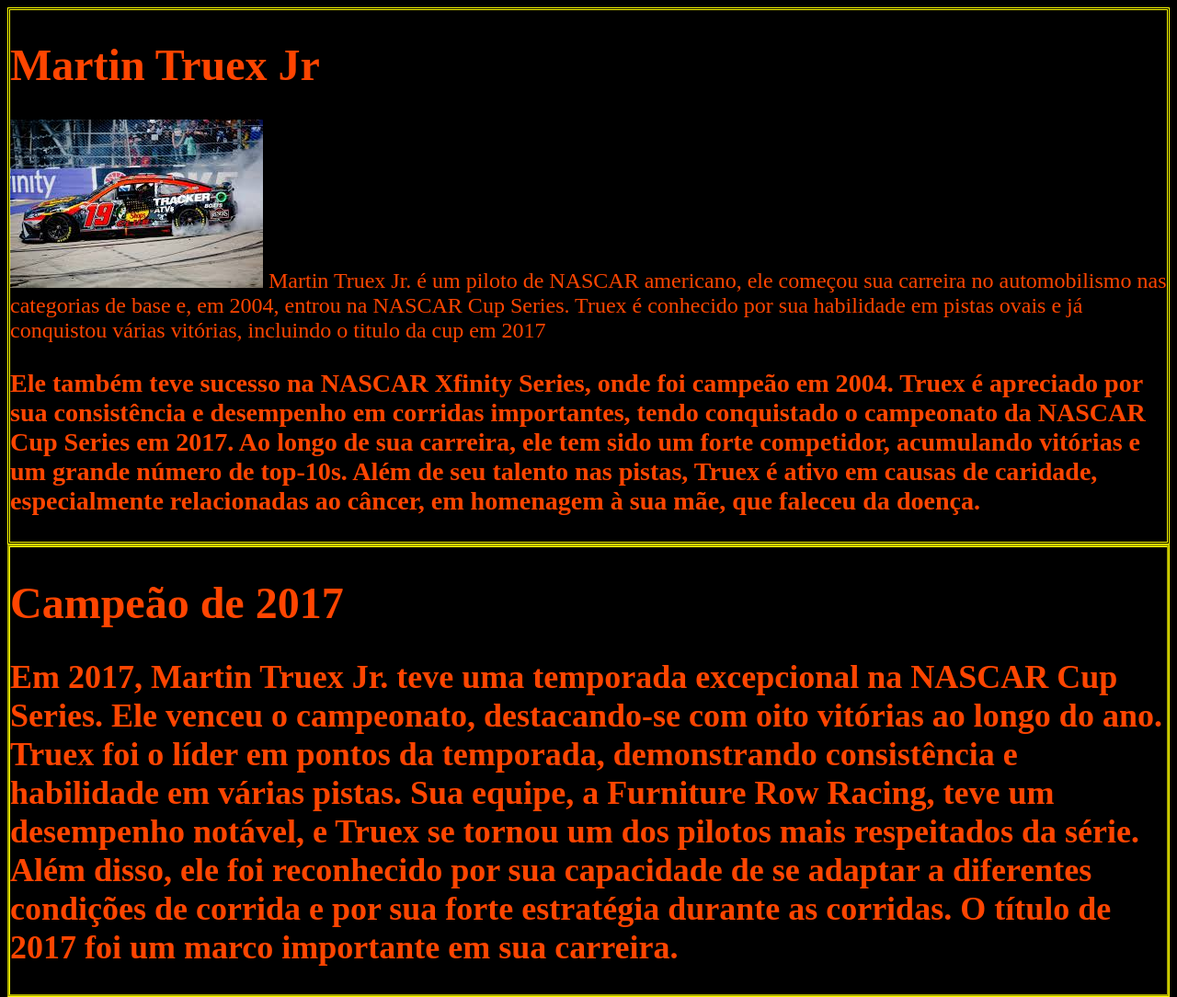
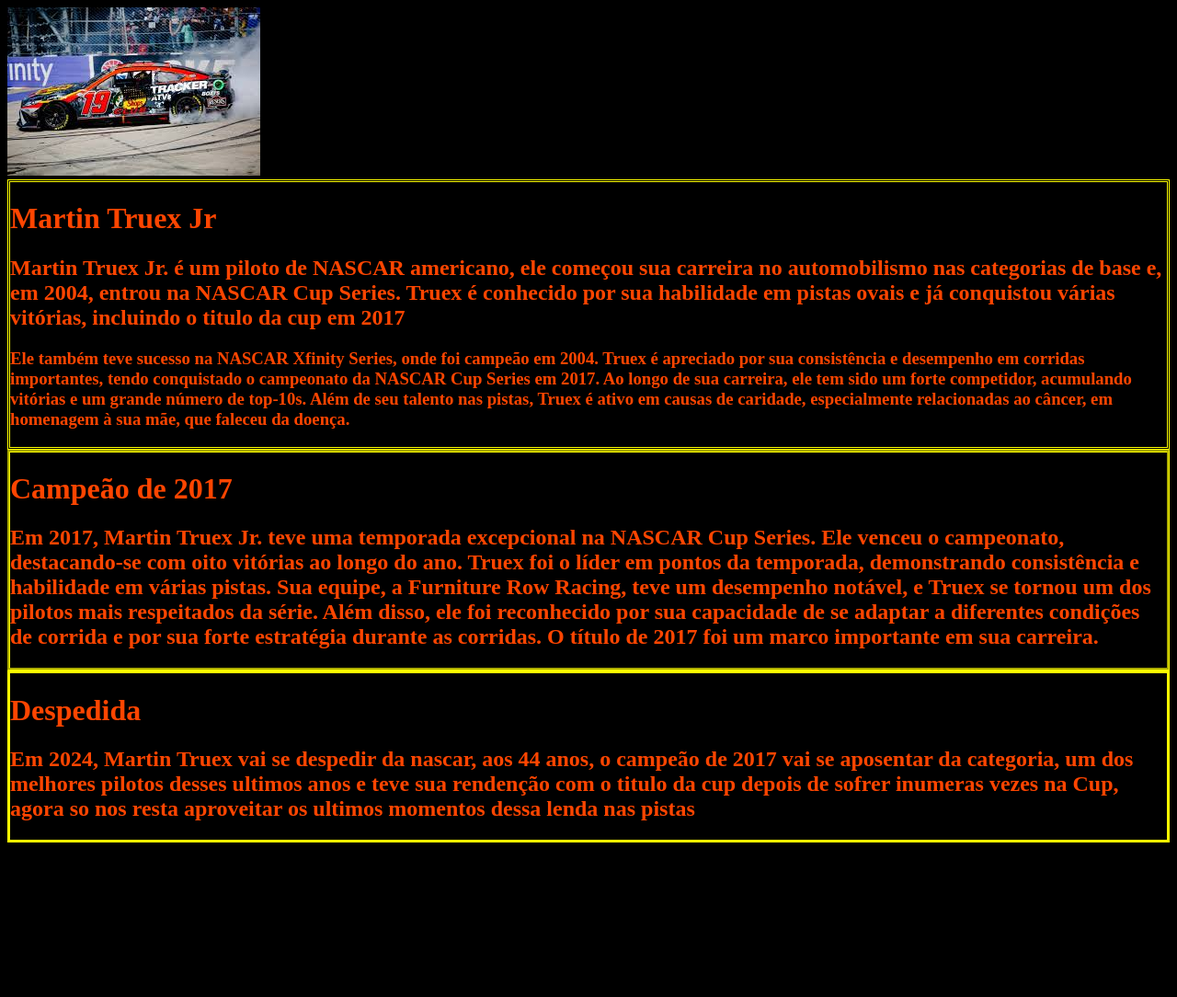
Before and after one commit to vitorzanelli07/proj-3tri-3c, a plain HTML site: page index.html in a window 1280 px wide. Shown: the top 1084 px of the page at 92% size. After the commit the page ends 924 px from the top, so only its background shows below. Drawn offline with Linux system fonts and the light colour scheme.

Commit message:
aaaaaaaaaaaaaaaaaaaaaaaaa

```diff
--- a/index.html
+++ b/index.html
@@ -7,10 +7,9 @@
     <title>Document</title>
 </head>
 <body>
-
+    <img id="truex" src="download (1).jpeg">
     <header> <div class="p1">
 <h1> Martin Truex Jr </h1>
-   <img id="truex" src="download (1).jpeg"
 <h2> Martin Truex Jr. é um piloto de NASCAR americano,  ele começou sua carreira no automobilismo nas categorias de base e, em 2004, entrou na NASCAR Cup Series. Truex é conhecido por sua habilidade em pistas ovais e já conquistou várias vitórias, incluindo o titulo da cup em 2017</h2>
 <h3> Ele também teve sucesso na NASCAR Xfinity Series, onde foi campeão em 2004. Truex é apreciado por sua consistência e desempenho em corridas importantes, tendo conquistado o campeonato da NASCAR Cup Series em 2017. Ao longo de sua carreira, ele tem sido um forte competidor, acumulando vitórias e um grande número de top-10s. Além de seu talento nas pistas, Truex é ativo em causas de caridade, especialmente relacionadas ao câncer, em homenagem à sua mãe, que faleceu da doença.</h3>
     </header> </div>
--- a/style.css
+++ b/style.css
@@ -2,21 +2,22 @@ body {background-color: rgb(0, 0, 0);
 }
 .p1 {border-style: double;
 border-color: yellow;
-border-width: 30%;
-border-left: 30%;
+border-width: 50%;
+border-left: 50%;
 color: orangered;
-font-size: 150%;}
+font-size: 100%;
+}
 
 .p2{border-style: groove;
 border-color: yellow;
-border-width: 30%;
-border-left: 30%;
+border-width: 50%;
+border-left: 50%;
 color: orangered;
-font-size: 150%;}
+font-size: 100%;}
 
 .p3{border-style: solid;
 border-color: yellow;
-border-width: 30%;
-border-left: 30%;
+border-width: 50%;
+border-left: 50%;
 color: orangered;
-font-size: 150%;}
+font-size: 100%;}
```
